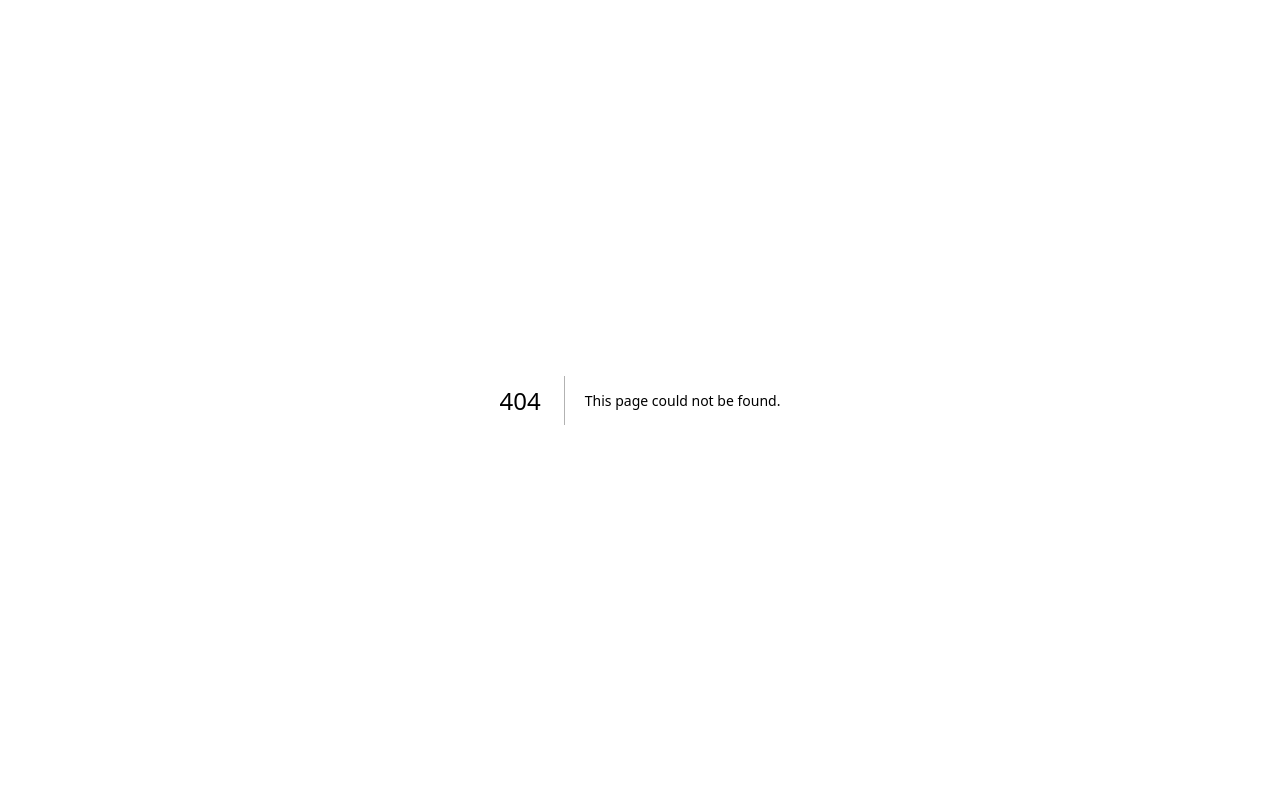
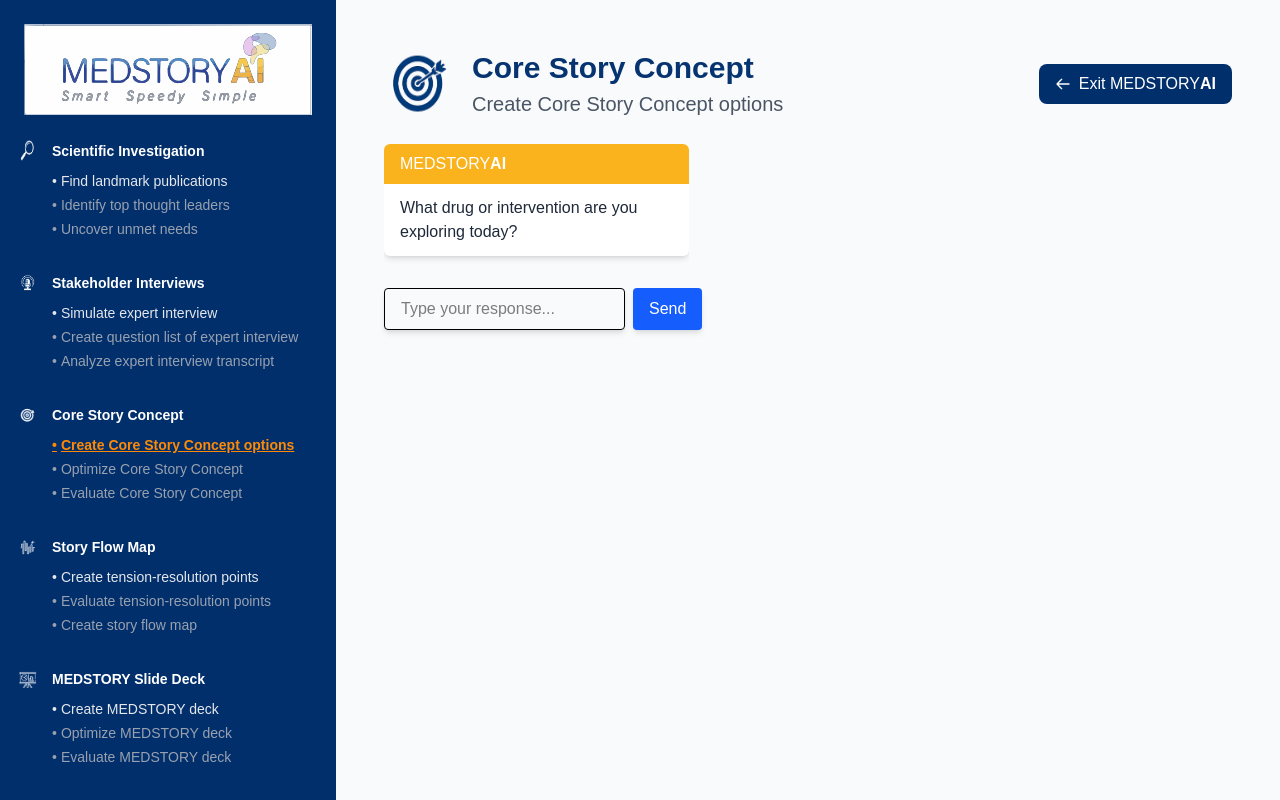
Before and after one commit to jaburnell920/medstory-ai, a Next.js app: page /core-story-concept in a window 1280 px wide. Before the commit this address had no page. Built offline with nearby package versions, Linux system fonts and the light colour scheme.

Commit message:
Activate Core Story Concept Options task with tension-resolution prompts

```diff
--- a/src/app/SidebarMenu.tsx
+++ b/src/app/SidebarMenu.tsx
@@ -71,7 +71,7 @@ function SidebarMenu() {
           }
           sectionName="Core Story Concept"
           links={[
-            { href: '', label: 'Create Core Story Concept options' },
+            { href: '/core-story-concept', label: 'Create Core Story Concept options' },
             { href: '', label: 'Optimize Core Story Concept' },
             { href: '', label: 'Evaluate Core Story Concept' },
           ]}
--- /dev/null
+++ b/src/app/core-story-concept/page.tsx
@@ -0,0 +1,164 @@
+'use client';
+
+import { useState } from 'react';
+import { toast } from 'react-hot-toast';
+import PageLayout from '@/app/components/PageLayout';
+import ChatInterface from '@/app/components/ChatInterface';
+
+export default function CoreStoryConcept() {
+  const [step, setStep] = useState(0);
+  const [input, setInput] = useState('');
+  const [loading, setLoading] = useState(false);
+  const [result, setResult] = useState('');
+  const [context, setContext] = useState({
+    drug: '',
+    disease: '',
+    audience: '',
+    intensity: '',
+    count: '',
+  });
+
+  const [messages, setMessages] = useState<{ role: 'assistant' | 'user'; content: string }[]>([
+    {
+      role: 'assistant',
+      content: 'What drug or intervention are you exploring today?',
+    },
+  ]);
+
+  const handleReset = () => {
+    setStep(0);
+    setInput('');
+    setLoading(false);
+    setResult('');
+    setContext({
+      drug: '',
+      disease: '',
+      audience: '',
+      intensity: '',
+      count: '',
+    });
+    setMessages([
+      {
+        role: 'assistant',
+        content: 'What drug or intervention are you exploring today?',
+      },
+    ]);
+  };
+
+  const questions = [
+    'What drug or intervention are you exploring today?',
+    'What disease or condition is being treated?',
+    'Who is your target audience?',
+    'What is the desired intensity of emotion/creativity (low, medium, or high)?',
+    'How many Core Story Concept Candidates would you like me to generate?',
+  ];
+
+  const handleSubmit = async (e: React.FormEvent) => {
+    e.preventDefault();
+    if (!input.trim()) return;
+
+    const userMsg = { role: 'user' as const, content: input };
+    const newMessages = [...messages, userMsg];
+    setMessages(newMessages);
+    setInput('');
+
+    const trimmed = input.trim();
+
+    if (step === 0) setContext((prev) => ({ ...prev, drug: trimmed }));
+    if (step === 1) setContext((prev) => ({ ...prev, disease: trimmed }));
+    if (step === 2) setContext((prev) => ({ ...prev, audience: trimmed }));
+    if (step === 3) setContext((prev) => ({ ...prev, intensity: trimmed }));
+
+    if (step === 4) {
+      setContext((prev) => ({ ...prev, count: trimmed }));
+      setMessages([...newMessages, { role: 'assistant', content: 'Ok, here we go...' }]);
+      setLoading(true);
+
+      try {
+        const res = await fetch('/api/openai', {
+          method: 'POST',
+          headers: { 'Content-Type': 'application/json' },
+          body: JSON.stringify({
+            messages: [
+              {
+                role: 'system',
+                content:
+                  'You are a helpful assistant helping generate Core Story Concept Candidates.',
+              },
+              {
+                role: 'user',
+                content: `Drug: ${context.drug}\nDisease: ${context.disease}\nAudience: ${context.audience}\nIntensity: ${context.intensity}\nGenerate ${trimmed} Core Story Concept Candidates.`,
+              },
+            ],
+            drug: context.drug,
+            disease: context.disease,
+            audience: context.audience,
+            intensity: context.intensity,
+          }),
+        });
+
+        const data = await res.json();
+        setResult(data.result);
+      } catch (err) {
+        toast.error('Something went wrong.');
+        console.error(err);
+      } finally {
+        setLoading(false);
+      }
+
+      return;
+    }
+
+    const nextStep = step + 1;
+    setStep(nextStep);
+    if (nextStep < questions.length) {
+      setMessages((msgs) => [
+        ...msgs,
+        {
+          role: 'assistant',
+          content: questions[nextStep],
+        },
+      ]);
+    }
+  };
+
+  return (
+    <PageLayout
+      sectionIcon={
+        <img src="/core_story_chat.png" alt="Core Story Chat" className="w-18 h-18" />
+      }
+      sectionName="Core Story Concept"
+      taskName="Create Core Story Concept options"
+    >
+      <div className="flex flex-col lg:flex-row gap-4">
+        {/* Chat Interface - Left Side */}
+        <div className="w-full lg:w-3/5">
+          <ChatInterface
+            messages={messages}
+            input={input}
+            setInput={setInput}
+            onSubmit={handleSubmit}
+            loading={loading}
+            showInput={step <= questions.length - 1}
+            placeholder="Type your response..."
+            onReset={handleReset}
+          />
+        </div>
+
+        {/* Result Section - Right Side */}
+        {result && (
+          <div className="flex-1 space-y-6">
+            <div className="bg-white border border-gray-300 p-6 rounded-lg shadow-md space-y-6">
+              <h2 className="text-xl font-bold text-blue-900">Core Story Concept Candidates</h2>
+              {result.split('\n\n').map((block, i) => (
+                <div key={i} className="bg-blue-50 p-4 rounded-lg border border-blue-200">
+                  <p className="text-gray-800 whitespace-pre-wrap">{block}</p>
+                </div>
+              ))}
+            </div>
+          </div>
+        )}
+      </div>
+    </PageLayout>
+  );
+}
```
